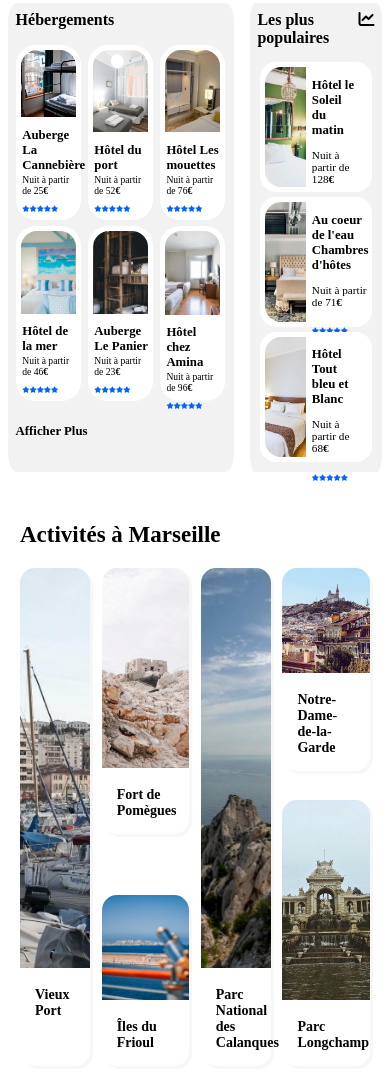
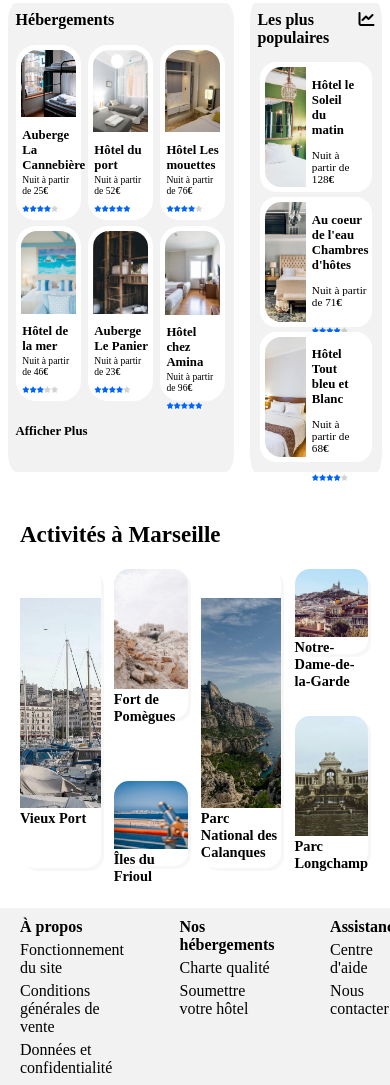
Before and after one commit to ADEN30/P2_Adrien_GALLET, a plain HTML site: page index.html in a window 390 px wide. Shown: the part 392-1477 px from the top of the page. Drawn offline with Linux system fonts and the light colour scheme; a web font is replaced by a local one.

Commit message:
Mise en place des images de la secion Activités mais j'ai un problème de marge avec le object-position

```diff
--- a/index.html
+++ b/index.html
@@ -56,7 +56,7 @@
                                             <li><i class="fas fa-star"></i></li>
                                             <li><i class="fas fa-star"></i></li>
                                             <li><i class="fas fa-star"></i></li>
-                                            <li><i class="fas fa-star"></i></li>
+                                            <li class="etoile-gris"><i class="fas fa-star"></i></li>
                                         </ul>
                                 </figcaption>
                         </figure>
@@ -90,7 +90,7 @@
                                             <li><i class="fas fa-star"></i></li>
                                             <li><i class="fas fa-star"></i></li>
                                             <li><i class="fas fa-star"></i></li>
-                                            <li><i class="fas fa-star"></i></li>
+                                            <li class="etoile-gris"><i class="fas fa-star"></i></li>
                                         </ul>
                                 </figcaption>
                             </figure>
@@ -106,8 +106,8 @@
                                                 <li><i class="fas fa-star"></i></li>
                                                 <li><i class="fas fa-star"></i></li>
                                                 <li><i class="fas fa-star"></i></li>
-                                                <li><i class="fas fa-star"></i></li>
-                                                <li><i class="fas fa-star"></i></li>
+                                                <li class="etoile-gris"><i class="fas fa-star"></i></li>
+                                                <li class="etoile-gris"><i class="fas fa-star"></i></li>
                                             </ul>
                                     </figcaption>
                                 </figure>
@@ -124,7 +124,7 @@
                                                 <li><i class="fas fa-star"></i></li>
                                                 <li><i class="fas fa-star"></i></li>
                                                 <li><i class="fas fa-star"></i></li>
-                                                <li><i class="fas fa-star"></i></li>
+                                                <li class="etoile-gris"><i class="fas fa-star"></i></li>
                                             </ul>
                                     </figcaption>
                                 </figure>
@@ -181,7 +181,7 @@
                                             <li><i class="fas fa-star"></i></li>
                                             <li><i class="fas fa-star"></i></li>
                                             <li><i class="fas fa-star"></i></li>
-                                            <li><i class="fas fa-star"></i></li>
+                                            <li class="etoile-gris"><i class="fas fa-star"></i></li>
                                         </ul>
                                 </figcaption>
                         </figure>
@@ -198,7 +198,7 @@
                                             <li><i class="fas fa-star"></i></li>
                                             <li><i class="fas fa-star"></i></li>
                                             <li><i class="fas fa-star"></i></li>
-                                            <li><i class="fas fa-star"></i></li>
+                                            <li class="etoile-gris"><i class="fas fa-star"></i></li>
                                         </ul>
                                 </figcaption>
                         </figure>
--- a/styles.css
+++ b/styles.css
@@ -257,6 +257,10 @@ input
 {
     color:#0065FC;
 }
+.étoiles2 .etoile-gris
+{
+    color: #80808059;
+}
 
 
 .Plus
@@ -330,6 +334,7 @@ input
     justify-content: space-between;
     margin: 20px;
     border-radius: 20px;
+    height: 400px;
 }
 
 .liste3
@@ -340,74 +345,48 @@ input
     list-style: none;;
     padding: 0px;
     margin: 0px;
-    width: 25%;
+    width: 22%;
+    margin: 0px;
 }
+
 
 .figure3
 {
-    width: 20%;
-    margin: 0%;
+    width: 23%;
     background-color: white;
     border-radius: 15px;
     box-shadow: 3px 3px #f2f2f298;
+    margin: 0;
 }
 
-.figure4 ,.figure5
+.figure4, .figure5
 {
-    width: 100%;
-    margin:0%;
     background-color: white;
     border-radius: 15px;
     box-shadow: 3px 3px #f2f2f298;
+    height: 200px;
+    margin: 2%;
 }
 
-.figure3 img
+.Activités img
 {
-    height: 400px;
     width: 100%;
+    border-radius: 15px 15px 0px 0px;
     object-fit: cover;
-    border-radius: 15px 15px 0px 0px;
 }
-.figure4 img
+.figure3 h2, .figure5 h2, .figure4 h2
 {
-    height:200px;
-    width:100%;
-    object-fit: cover;
-    border-radius: 15px 15px 0px 0px;
-}
-.figure5 img
-{
-    height:105px;
-    width:100%;
-    object-fit:cover;
-    border-radius: 15px 15px 0px 0px;
-}
-.figure3 h2, .figure5 h2
-{
-    padding: 15px;
-    font-size: 14px;
     margin: 0;
-}
-.figure4 h2
-{
-    padding: 15px;
-    font-size: 14px;
-    margin: 0;
-}
-
-.etoile_vide i
-{
-
-    color:#dddddd;
 }
 
 footer
 {
     display: flex;
+
     padding-left: 20px;
     padding-top: 10px;
     background-color: #F2F2F2;
-    font-family: perso;
+    font-family: Raleway;
     margin-top: 40px;
 }
 
@@ -476,7 +455,38 @@ footer
     {
         font-size: 0.4em;
     }
+    .Activités
+    {
+        font-size: 0.6em;
+        height: 300px;
+    }
+    .figure4
+    {
+        height: 150px;
+    }
+    .figure5
+    {
+        height: 85px;
+    }
+    .figure3 img
+    {
 
+        height: 80%;
+        object-position: 28% 30px;
+    }
+    .figure4 img
+    {
+        height: 80%;
+    }
+    .figure5 img
+    {
+        height: 80%;
+        object-position: top;
+    }
+    .figure3 h2, .figure5 h2, .figure4 h2
+    {
+
+    }
 }
 @media screen and (min-width: 1201px) and (max-width:1440px)
 {
@@ -519,6 +529,23 @@ footer
     {
         font-size: 0.6em;
     }
+    .figure3 img
+    {
+        height: 350px;
+    }
+    .figure4 img
+    {
+        height:200px;
+    }
+    .figure5 img
+    {
+        height:105px;
+    }
+    .figure3 h2, .figure5 h2, .figure4 h2
+    {
+        padding: 12px;
+        font-size: 14px;
+    }
 }
 
 
```
